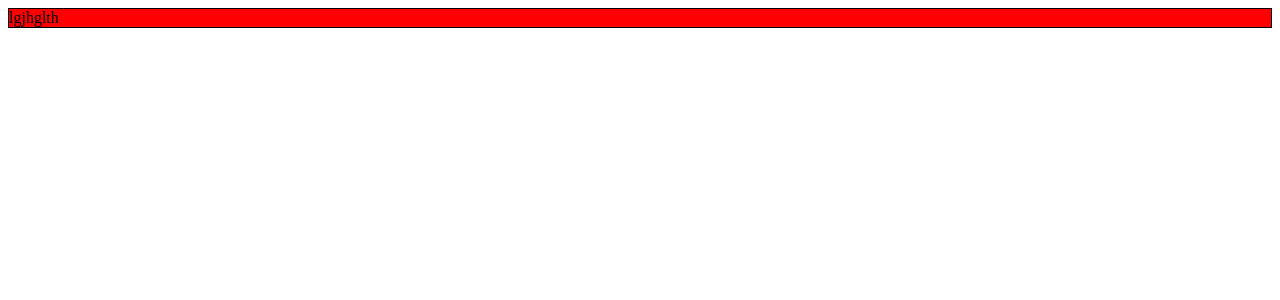
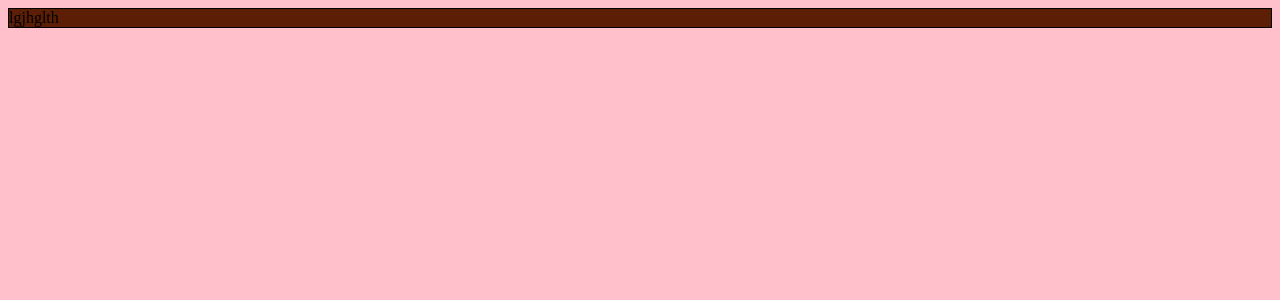
Before and after one commit to trayana-hansen/wallywood, a React (Create React App) app in the folder wallywood/: page / in a window 1280 px wide. Shown: the top 300 px of the page. Built offline with nearby package versions, Linux system fonts and the light colour scheme.

Commit message:
created a theme

```diff
--- a/wallywood/src/App.jsx
+++ b/wallywood/src/App.jsx
@@ -1,7 +1,13 @@
 import { ContainerStyle } from "./Components/Styled/Container.style.js";
+import { GlobalStyle } from "./Components/Styled/Global.style.js";
 
 function App() {
-  return <ContainerStyle>lgjhglth</ContainerStyle>;
+  return (
+    <>
+      <GlobalStyle />
+      <ContainerStyle bg="blue">lgjhglth</ContainerStyle>
+    </>
+  );
 }
 
 export default App;
--- a/wallywood/src/Components/Styled/Container.style.js
+++ b/wallywood/src/Components/Styled/Container.style.js
@@ -2,5 +2,6 @@ import styled from 'styled-components'
 
 export const ContainerStyle = styled.section `
 border: solid 1px #000;
-background-color: red;
+background-color: ${props => props.theme.colors.primary};
+
 `
--- /dev/null
+++ b/wallywood/src/Components/Styled/Global.style.js
@@ -0,0 +1,13 @@
+import {createGlobalStyle} from 'styled-components'
+
+const GlobalStyle = createGlobalStyle `
+
+* {
+	box-sizing: border-box;
+}
+
+body {
+	background-color: pink;
+}
+`
+export {GlobalStyle}
--- /dev/null
+++ b/wallywood/src/Components/Styled/Theme.js
@@ -0,0 +1,9 @@
+export const theme = {
+	colors: {
+		primary: '#5c1f06',
+		secondary: '#d97852'
+	},
+	fonts:
+		['Titillium Web', 'Open Sans']
+
+}
--- a/wallywood/src/index.js
+++ b/wallywood/src/index.js
@@ -1,11 +1,15 @@
 import React from 'react';
 import ReactDOM from 'react-dom/client';
 import App from './App';
+import {ThemeProvider} from 'styled-components'
+import {theme} from './Components/Styled/Theme'
 
 
 const root = ReactDOM.createRoot(document.getElementById('root'));
 root.render(
   <React.StrictMode>
+    <ThemeProvider theme={theme}>
     <App />
+    </ThemeProvider>
   </React.StrictMode>
 );
```
